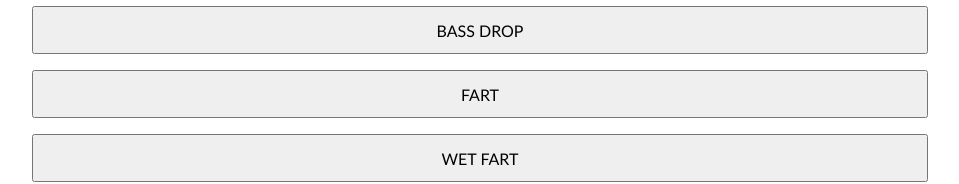
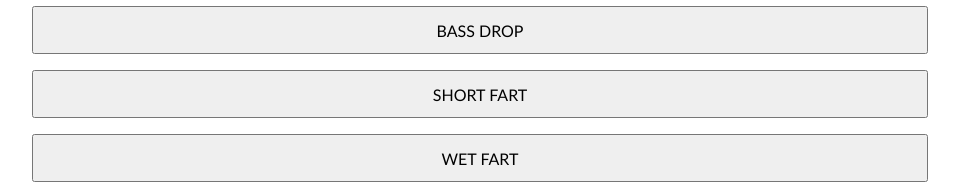
Before and after one commit to iamvetle/sound-effects, a Nuxt app: page / in a window 1280 px wide. Shown: the part 394-578 px from the top of the page, without its empty margins (160-1119 px from the left). Built offline with nearby package versions, Linux system fonts and the light colour scheme.

Commit message:
Change fart to short fart name.

```diff
--- a/app.vue
+++ b/app.vue
@@ -40,7 +40,7 @@
 			src: "bass-drop.mp3",
 		},
 		{
-			title: "Fart",
+			title: "Short fart",
 			src: "fart.mp3",
 		},
 		{
```
